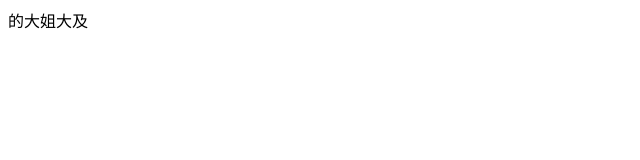
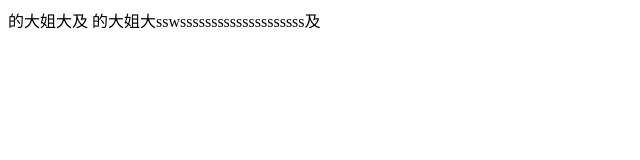
Before and after one commit to JZ960924/firstTest, a plain HTML site: page index.html in a window 1280 px wide. Shown: the whole page, without its empty margins (0-640 px from the left). Drawn offline with Linux system fonts and the light colour scheme.

Commit message:
'创建分支'

```diff
--- a/index.html
+++ b/index.html
@@ -9,5 +9,6 @@
 </head>
 <body>
 <span>的大姐大及</span>
+<span>的大姐大sswssssssssssssssssssss及</span>
 </body>
 </html>
```
Also changed, not shown: login/login2.html (added), 2 other files.
